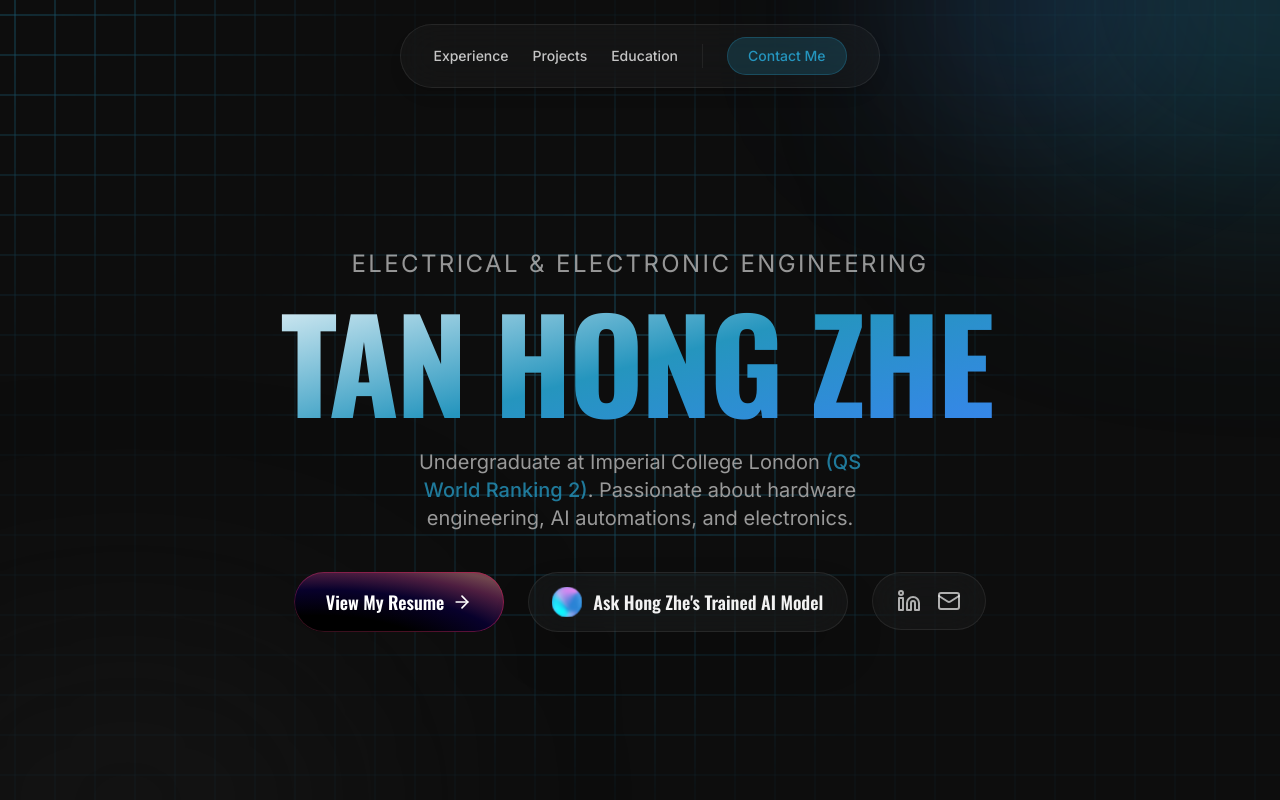
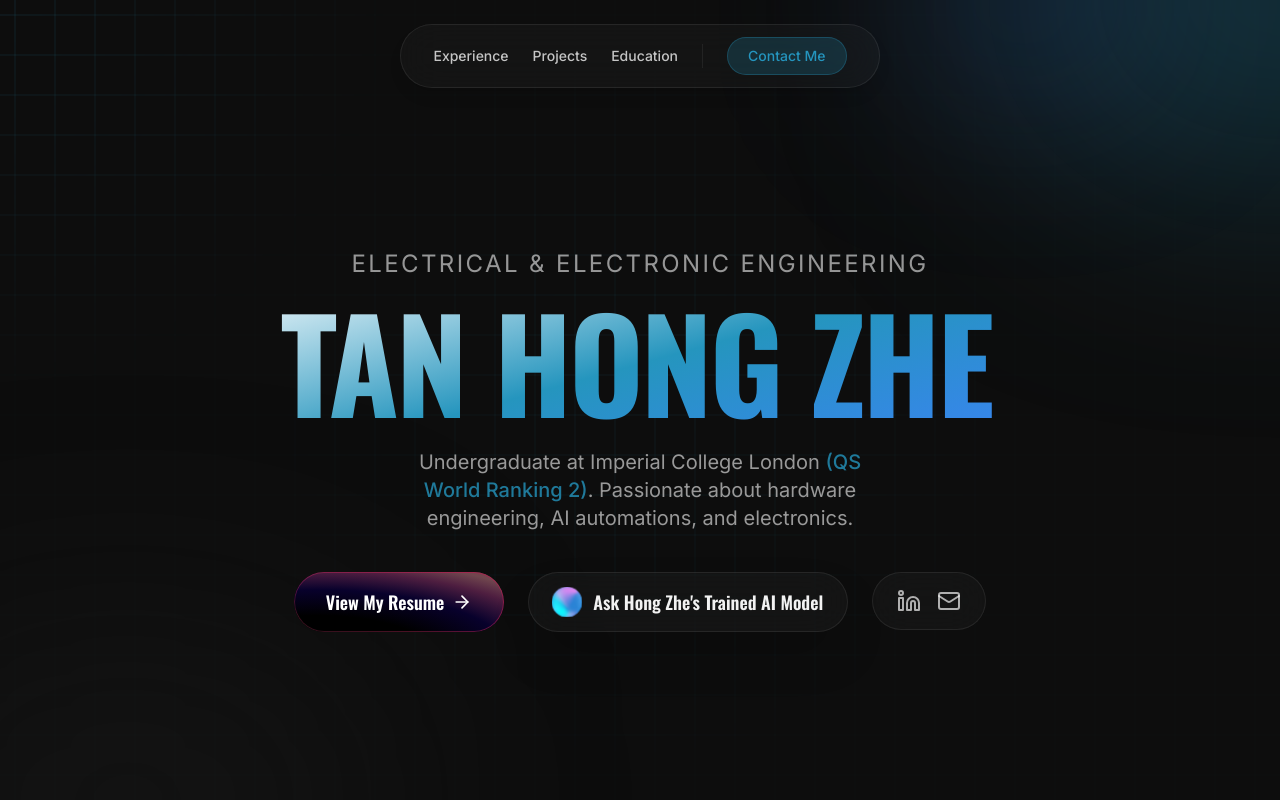
Before and after one commit to TanHongZhe/PersonalWebsite, a React (Vite) app: page / in a window 1280 px wide. Shown: the top 800 px of the page. Built offline with nearby package versions, Linux system fonts and the light colour scheme.

Commit message:
Update the-infinite-grid.tsx

```diff
--- a/src/Components/ui/the-infinite-grid.tsx
+++ b/src/Components/ui/the-infinite-grid.tsx
@@ -45,27 +45,26 @@ export const Component = ({ children, className }: { children?: React.ReactNode;
         className
       )}
     >
-      {/* Highly visible radial faux-blurs for Mobile (0 GPU filter cost, perfectly simulates blur) */}
+      {/* Highly visible radial faux-blur for Mobile (Top-right blob only) */}
       <div className="md:hidden absolute inset-0 pointer-events-none z-0 overflow-hidden">
         <div className="absolute top-[-10%] right-[-20%] w-[90vw] h-[90vw]" style={{ background: 'radial-gradient(circle, hsl(var(--primary)/0.35) 0%, transparent 70%)' }} />
-        <div className="absolute bottom-[-10%] left-[-20%] w-[110vw] h-[110vw]" style={{ background: 'radial-gradient(circle, hsl(var(--secondary)/0.5) 0%, transparent 70%)' }} />
-        <div className="absolute top-[30%] left-[-10%] w-[70vw] h-[70vw]" style={{ background: 'radial-gradient(circle, rgba(59,130,246,0.2) 0%, transparent 60%)' }} />
       </div>
 
-      {/* Huge Blur Orbs (desktop only, as mobile GPUs freeze attempting to composite 130px overlapping blurs) */}
+      {/* Huge Blur Orbs (desktop only) */}
       <div className="hidden md:block absolute inset-0 pointer-events-none z-0">
         <div className="absolute right-[-20%] top-[-20%] w-[40%] h-[40%] rounded-full bg-primary/30 blur-[130px]" />
         <div className="absolute right-[10%] top-[-10%] w-[20%] h-[20%] rounded-full bg-blue-500/20 blur-[100px]" />
         <div className="absolute left-[-10%] bottom-[-20%] w-[40%] h-[40%] rounded-full bg-secondary/40 blur-[120px]" />
       </div>
 
-      <div className="absolute inset-0 z-0 opacity-[0.10] pointer-events-none">
+      {/* Base Grid */}
+      <div className="absolute inset-0 z-0 opacity-[0.05] pointer-events-none">
         <GridPattern offsetX={gridOffsetX} offsetY={gridOffsetY} />
       </div>
 
-      {/* Permanent center grid fade (shows on both mobile and desktop) */}
+      {/* Permanent center grid fade (shows heavily on mobile: 50%, softly on desktop: 30%) */}
       <div
-        className="absolute inset-0 z-0 opacity-70 pointer-events-none"
+        className="absolute inset-0 z-0 opacity-50 md:opacity-30 pointer-events-none"
         style={{
           maskImage: 'radial-gradient(400px circle at center, rgba(0,0,0,1) 0%, rgba(0,0,0,0) 100%)',
           WebkitMaskImage: 'radial-gradient(400px circle at center, rgba(0,0,0,1) 0%, rgba(0,0,0,0) 100%)'
@@ -76,7 +75,7 @@ export const Component = ({ children, className }: { children?: React.ReactNode;
 
       {/* Mouse hover grid fade (desktop only) */}
       <motion.div
-        className="hidden md:block absolute inset-0 z-0 opacity-60 pointer-events-none"
+        className="hidden md:block absolute inset-0 z-0 opacity-50 pointer-events-none"
         style={{ maskImage, WebkitMaskImage: maskImage }}
       >
         <GridPattern offsetX={gridOffsetX} offsetY={gridOffsetY} />
@@ -105,8 +104,7 @@ const GridPattern = ({ offsetX, offsetY }: { offsetX: any, offsetY: any }) => {
             d="M 40 0 L 0 0 0 40"
             fill="none"
             stroke="currentColor"
-            strokeWidth="1.5"
-            className="text-primary/90"
+            className="[stroke-width:1.2px] md:[stroke-width:1px] text-primary/70 md:text-primary/60"
           />
         </motion.pattern>
       </defs>
```
